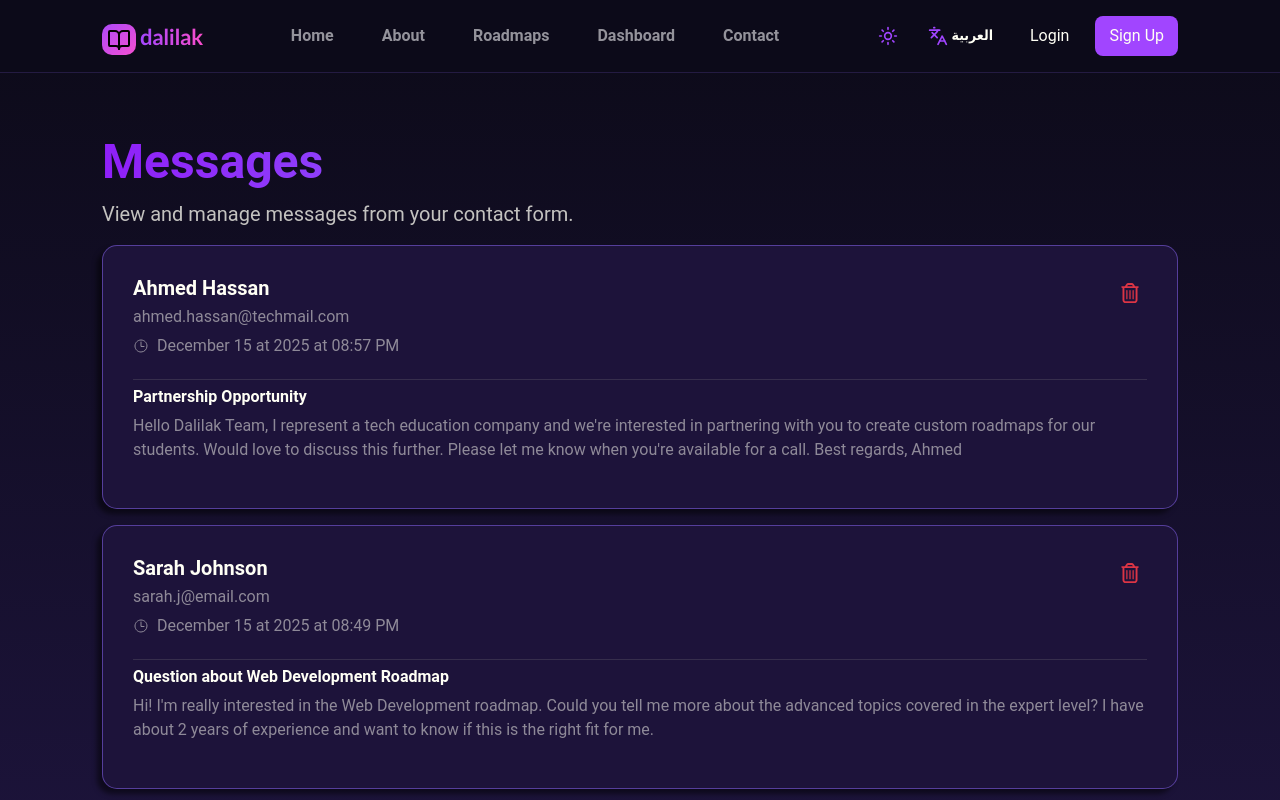
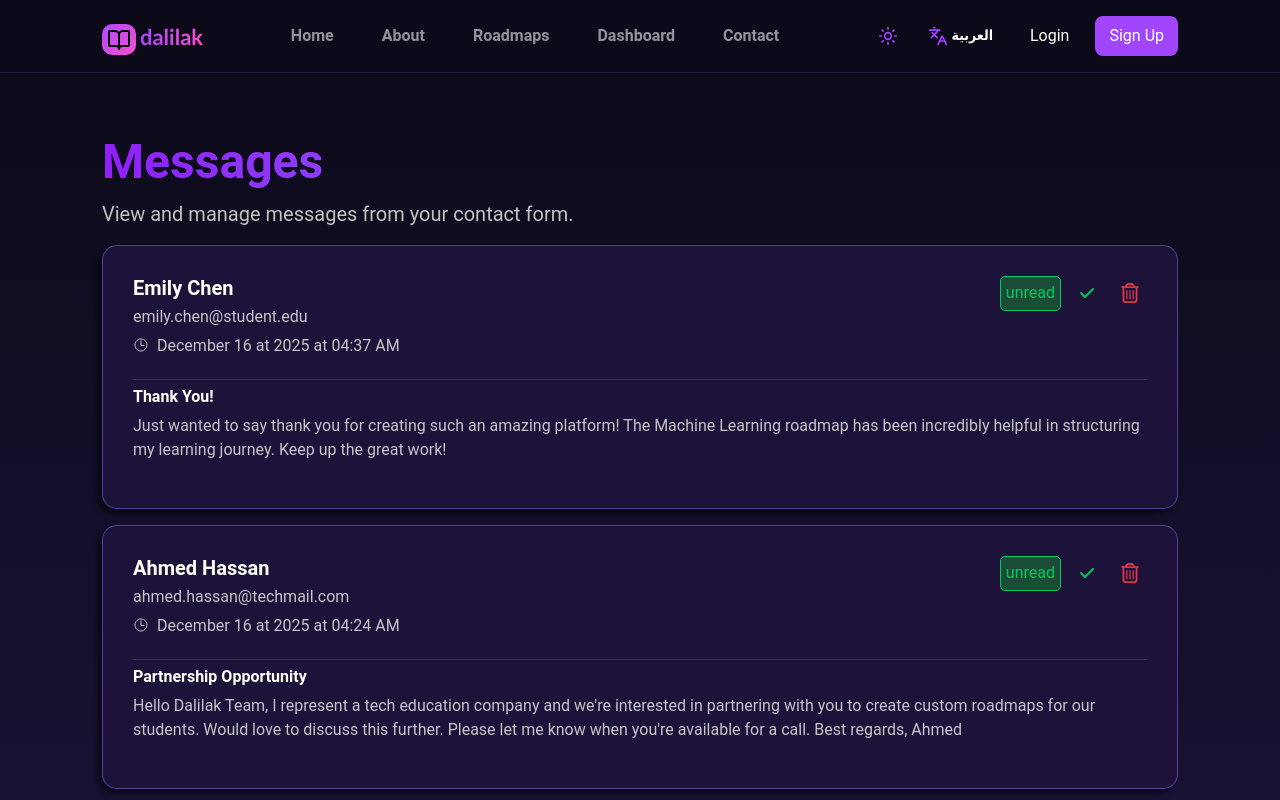
Before and after one commit to Ahmedelsharawy9520002/Dalilak, a React (Vite) app: page /messages in a window 1280 px wide. Shown: the top 800 px of the page. Built offline with nearby package versions, Linux system fonts and the light colour scheme; data requests are answered from the project's data file.

Commit message:
added unread button

```diff
--- a/db.json
+++ b/db.json
@@ -158,12 +158,20 @@
       "sentTime": "December 15 at 2025 at 08:49 PM"
     },
     {
-      "id": "f253",
+      "id": "3e4e",
       "name": "Ahmed Hassan",
       "email": "ahmed.hassan@techmail.com",
       "subject": "Partnership Opportunity",
       "message": "Hello Dalilak Team,\n\nI represent a tech education company and we're interested in partnering with you to create custom roadmaps for our students. Would love to discuss this further. Please let me know when you're available for a call.\n\nBest regards,\nAhmed",
-      "sentTime": "December 15 at 2025 at 08:57 PM"
+      "sentTime": "December 16 at 2025 at 04:24 AM"
+    },
+    {
+      "id": "bd6a",
+      "name": "Emily Chen",
+      "email": "emily.chen@student.edu",
+      "subject": "Thank You!",
+      "message": "Just wanted to say thank you for creating such an amazing platform! The Machine Learning roadmap has been incredibly helpful in structuring my learning journey. Keep up the great work!",
+      "sentTime": "December 16 at 2025 at 04:37 AM"
     }
   ]
 }
--- a/src/components/Messages.jsx
+++ b/src/components/Messages.jsx
@@ -4,19 +4,26 @@ import PageWrapper from "./PageWrapper";
 import axios from 'axios';
 import { IoTimeOutline } from "react-icons/io5";
 import Swal from 'sweetalert2';
+import { FaCheck } from "react-icons/fa6";
 import '../styles/messages.css'
 
 function Messages() {
 
   const [messages, setmessages] = useState([])
 
-  useEffect(()=>{
+  const fetchmsgs = ()=>{
     axios
     .get("http://localhost:3000/messages")
     .then((res)=>{
       setmessages(res.data.reverse())
     })
     .catch((err)=>console.log(err))
+  }
+
+  useEffect(()=>{
+    fetchmsgs()
+    const interval = setInterval(fetchmsgs, 3000)
+    return ()=>clearInterval(interval)
   }, [])
 
 const handleDelete = (id) => {
@@ -32,7 +39,7 @@ const handleDelete = (id) => {
       axios.delete(`http://localhost:3000/messages/${id}`)
         .then(() => {
           setmessages(prev => prev.filter(msg => msg.id !== id));
-          Swal.fire('Deleted!', 'Message has been deleted.', 'success');
+          Swal.fire('Deleted!', 'Message has been deleted.');
         });
     }
   });
@@ -50,19 +57,27 @@ const handleDelete = (id) => {
               <div className='d-flex justify-content-between'>
                 <div>
                   <h5 className='fw-bold heightfix whitetext'>{msg.name}</h5>
-                  <p className='opacity-50 heightfix whitetext'>{msg.email}</p>
+                  <p className='opacity-75 heightfix whitetext'>{msg.email}</p>
                   <div className='d-flex gap-2 align-items-center'>
-                    <IoTimeOutline className='opacity-50 heightfix whitetext' />
-                    <p className='opacity-50 heightfix whitetext'>{msg.sentTime}</p>
+                    <div style={{height:"26px"}}>
+                      <IoTimeOutline className='opacity-75 heightfix whitetext' />
+                    </div>
+                    <p className='opacity-75 heightfix whitetext'>{msg.sentTime}</p>
                   </div>
                 </div>
-                <div className='trash-icon'>
-                  <FaRegTrashCan className='fs-5 text-danger' onClick={()=>handleDelete(msg.id)} />
+                <div className='d-flex gap-2'>
+                  <div className='unread'>unread</div>
+                  <div className='checkicon d-flex justify-content-center align-items-center'>
+                    <FaCheck />
+                  </div>
+                  <div className='trash-icon'>
+                    <FaRegTrashCan className='fs-5 text-danger' onClick={()=>handleDelete(msg.id)} />
+                  </div>
                 </div>
               </div>
               <hr className='heightfix' style={{width:"100%"}}/>
               <p className="fw-bold heightfix whitetext">{msg.subject}</p>
-              <p className="opacity-50 whitetext">{msg.message}</p>
+              <p className="opacity-75 whitetext">{msg.message}</p>
             </div>
           ))
         }
--- a/src/styles/messages.css
+++ b/src/styles/messages.css
@@ -18,6 +18,27 @@
     border-radius: 15px;
     box-shadow: -5px 5px 5px rgba(0, 0, 0, 0.5);
 }
+.unread{
+    height: 35px;
+    display: flex;
+    justify-content: center;
+    align-items: center;
+    border: 1px rgb(0, 203, 88) solid;
+    background-color: rgba(22, 207, 52, 0.3);
+    color: rgb(0, 203, 88);
+    padding: 5px;
+    border-radius: 5px;
+}
+.checkicon{
+    width: 35px;
+    height: 35px;
+    color: rgb(0, 203, 88);
+    border-radius: 10px;
+    cursor: pointer;
+}
+.checkicon:hover{
+    background-color: rgba(117, 201, 100, 0.2);
+}
 .trash-icon{
     cursor: pointer;
     width: 35px;
```
